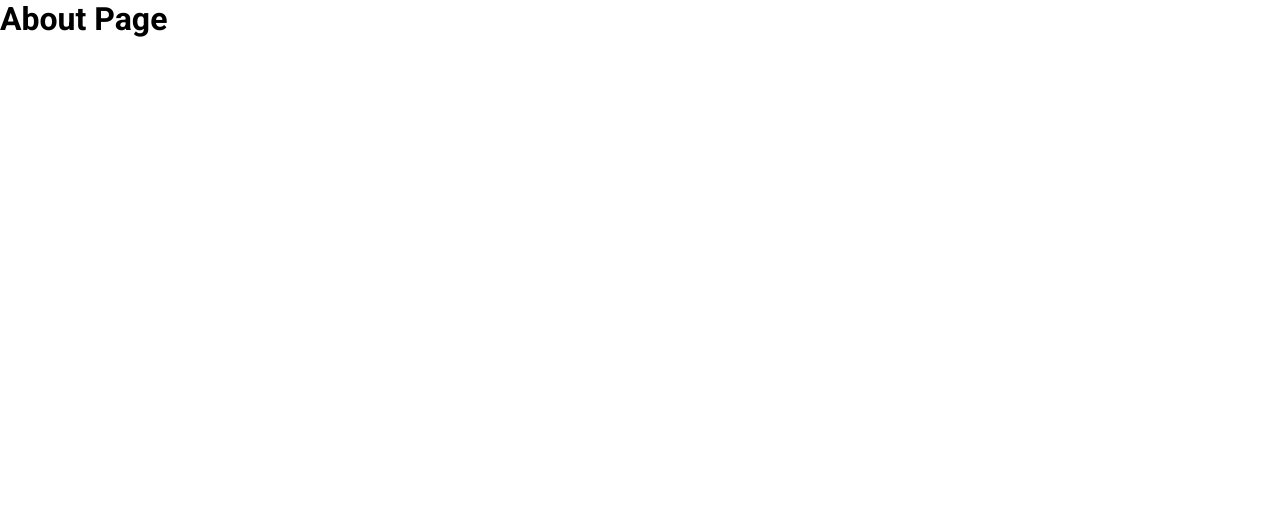
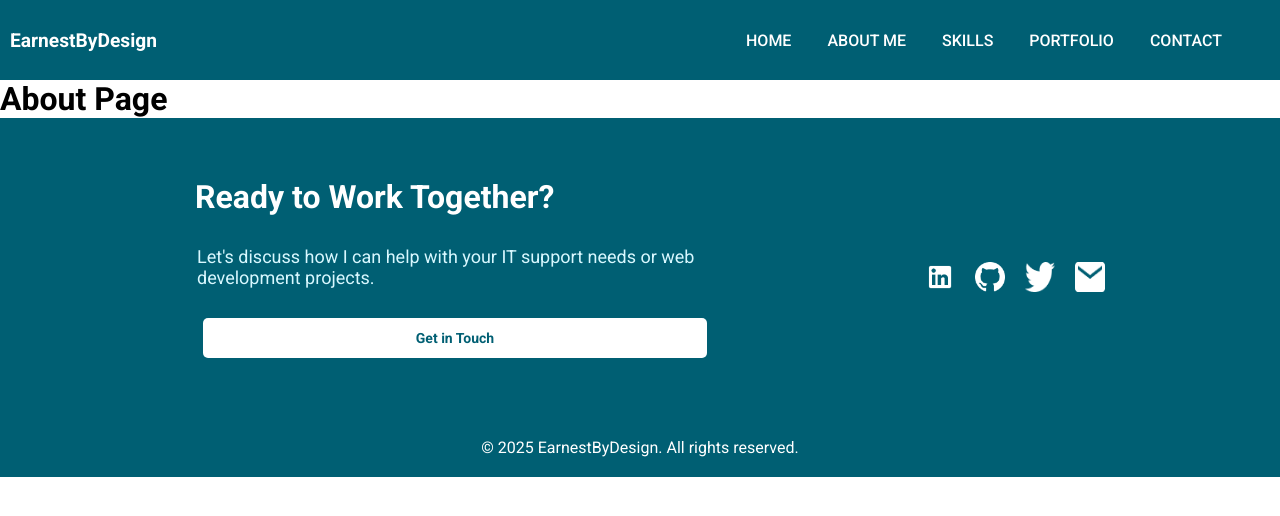
Before and after one commit to oldcode-dev/my-portfolio-site, a React (Vite) app: page /about-me in a window 1280 px wide. Shown: the top 516 px of the page. Built offline with nearby package versions, Linux system fonts and the light colour scheme.

Commit message:
Added routing and improved appearance in Header.jsx

```diff
--- a/src/components/Header.jsx
+++ b/src/components/Header.jsx
@@ -1,5 +1,6 @@
 import styles from './Header.module.css';
 import { useState } from 'react';
+import { Link } from 'react-router-dom';
 
 
 function Header() {
@@ -11,19 +12,30 @@
     return (
         <header className={styles.header}>
             <h1 className={styles.title}>EarnestByDesign</h1>
+            <nav className={styles.largeScreenNav}>
+                <ul className={styles.navList}>
+                    <li className={styles.navItem}><Link to="/" className={styles.navLink}>Home</Link></li>
+                    <li className={styles.navItem}><Link to="/about-me" className={styles.navLink}>About Me</Link></li>
+                    <li className={styles.navItem}><a className={styles.navLink} href="#services">Skills</a></li>
+                    <li className={styles.navItem}><a className={styles.navLink} href="#portfolio">Portfolio</a></li>
+                    {/* <li className={styles.footernavItem}><a className={styles.footerNavLink} href="#blog">Blog</a></li> */}
+                    {/* <li className={styles.footernavItem}><a className={styles.footerNavLink} href="#testimonials">Testimonials</a></li> */}
+                    <li className={styles.footernavItem}><a className={styles.footerNavLink} href="#contact">Contact</a></li>
+                </ul>
+            </nav>
             <button className={styles.menuButton} onClick={toggleMenu}>
                 {isMenuOpen ? '✕' : '☰'}
             </button>
             {isMenuOpen && (
                 <nav>
                     <ul className={styles.footerNavList}>
-                        <li className={styles.footerNavItem}><a className={styles.footerNavLink} href="#home">Home</a></li>
-                        <li className={styles.footerNavItem}><a className={styles.footerNavLink} href="#about">About Me</a></li>
-                        <li className={styles.footerNavItem}><a className={styles.footerNavLink} href="#services">Skills</a></li>
-                        <li className={styles.footerNavItem}><a className={styles.footerNavLink} href="#portfolio">Portfolio</a></li>
-                        {/* <li className={styles.footerNavItem}><a className={styles.footerNavLink} href="#blog">Blog</a></li> */}
-                        {/* <li className={styles.footerNavItem}><a className={styles.footerNavLink} href="#testimonials">Testimonials</a></li> */}
-                        <li className={styles.footerNavItem}><a className={styles.footerNavLink} href="#contact">Contact</a></li>
+                        <li className={styles.footernavItem}><a className={styles.footerNavLink} href="#home">Home</a></li>
+                        <li className={styles.footernavItem}><a className={styles.footerNavLink} href="#about">About Me</a></li>
+                        <li className={styles.footernavItem}><a className={styles.footerNavLink} href="#services">Skills</a></li>
+                        <li className={styles.footernavItem}><a className={styles.footerNavLink} href="#portfolio">Portfolio</a></li>
+                        {/* <li className={styles.footernavItem}><a className={styles.footerNavLink} href="#blog">Blog</a></li> */}
+                        {/* <li className={styles.footernavItem}><a className={styles.footerNavLink} href="#testimonials">Testimonials</a></li> */}
+                        <li className={styles.footernavItem}><a className={styles.footerNavLink} href="#contact">Contact</a></li>
                     </ul>
                 </nav>
             )}
--- a/src/components/Header.module.css
+++ b/src/components/Header.module.css
@@ -35,6 +35,14 @@
     display: block;
 }
 
+.navList {
+    display: none;
+}
+
+.largeScreenNav {
+    display: none;
+}
+
 /* On large screens, always show nav and hide menu button */
 @media (min-width: 1024px) {
     nav {
@@ -46,6 +54,25 @@
         border: none;
         padding: 0;
     }
+
+    .navList {
+        display: flex;
+        width: 40vw;
+        height: 40px;
+        justify-content: space-around;
+        align-items: center;
+    }
+
+   .navList li {
+    list-style-type: none;
+    text-transform: uppercase;
+    font-weight: 500;
+   }
+
+   .navList li a {
+    text-decoration: none;
+    color: white;
+   }
 
     .footerNavList {
         flex-direction: row;
--- a/src/pages/about/AboutPage.jsx
+++ b/src/pages/about/AboutPage.jsx
@@ -1,7 +1,12 @@
+import Header from "../../components/Header";
+import Footer from "../../components/Footer";
+
 function AboutPage(){
     return (
         <>
+            <Header/>
             <h1>About Page</h1>
+            <Footer />
         </>
     )
 }
```
